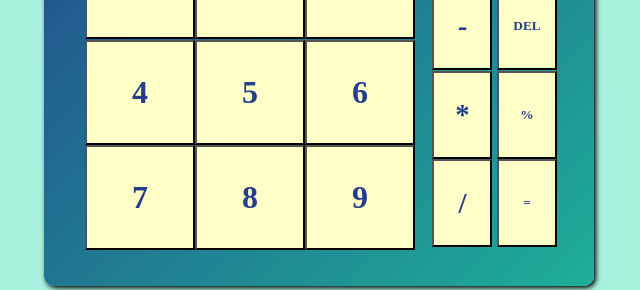
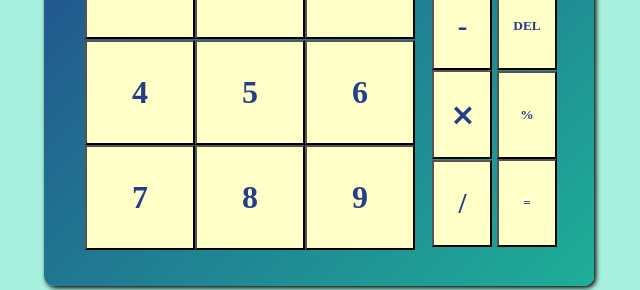
Before and after one commit to Akashnani-star/calc, a plain HTML site: page index.html in a window 1280 px wide. Shown: the part 389-679 px from the top of the page, 321-961 px from the left. Drawn offline with Linux system fonts and the light colour scheme.

Commit message:
some Fonts changed

```diff
--- a/index.html
+++ b/index.html
@@ -31,7 +31,7 @@
                 <div class="arthoperators">
                   <button id="+">+</button>
                   <button id="-">-</button>
-                  <button id="*">*</button>
+                  <button id="*">&#10799;</button>
                   <button id="/">/</button>
                 </div>
                 <div class="memsci">
```
